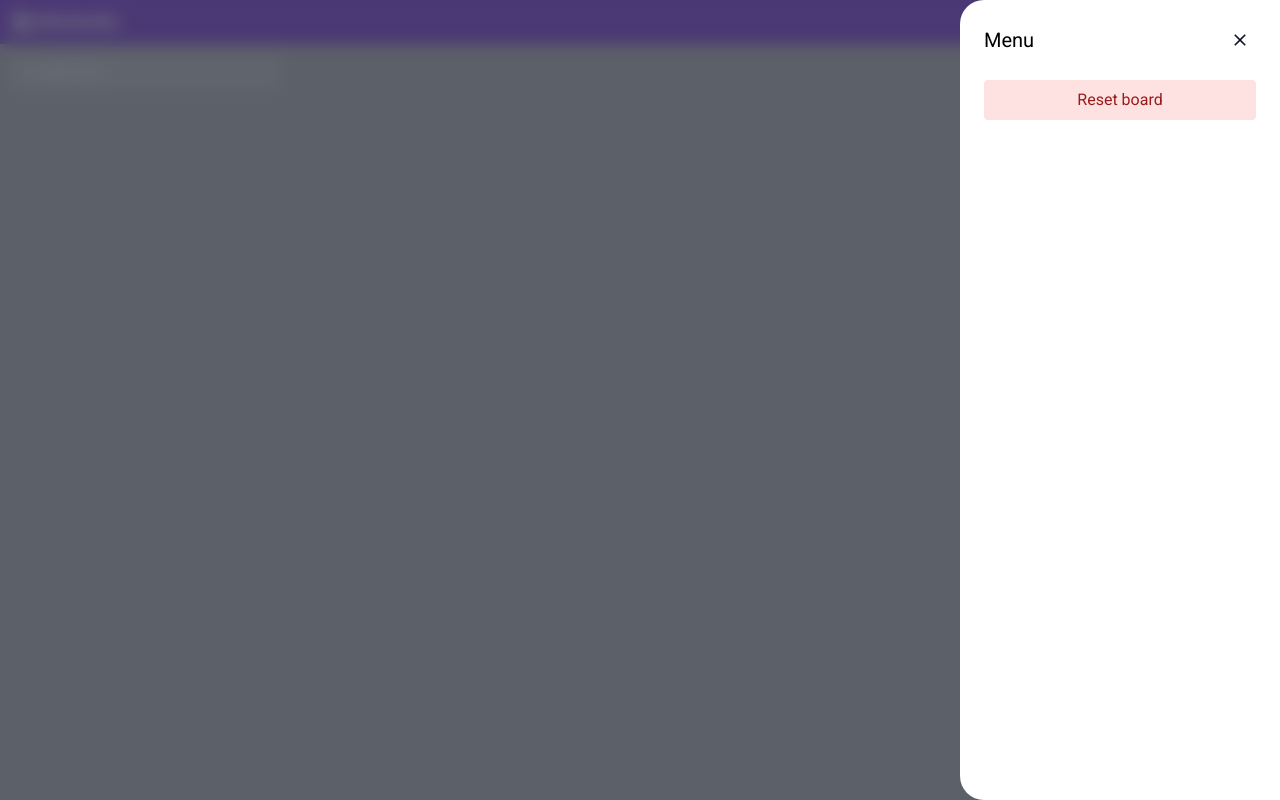
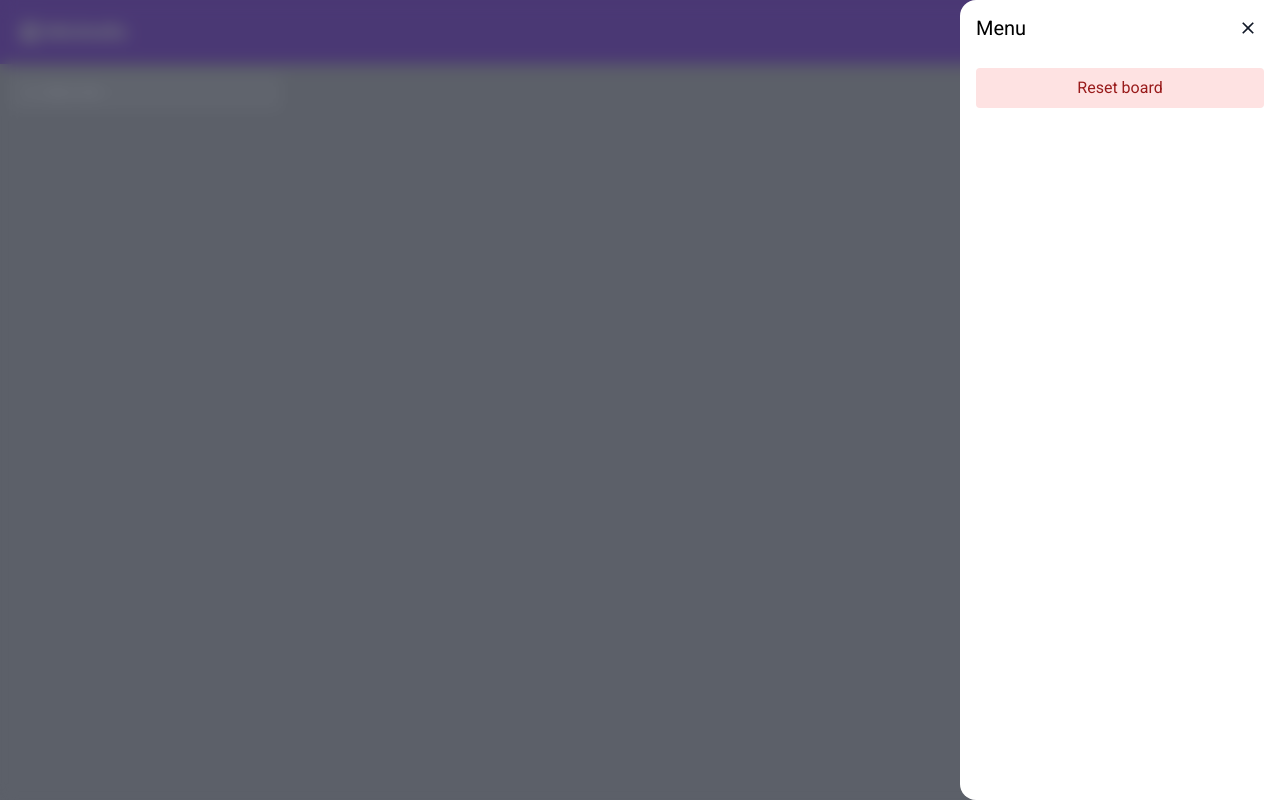
Before and after one commit to grech-ca/minitrello, a React (Create React App) app: page / in a window 1280 px wide. Both pictures are taken after a click on the button 1256 px from the left and 22 px from the top of the page. Built offline with nearby package versions, Linux system fonts and the light colour scheme.

Commit message:
Update AppDrawer styles

```diff
--- a/src/components/board/AppDrawer/index.tsx
+++ b/src/components/board/AppDrawer/index.tsx
@@ -54,7 +54,7 @@ export const AppDrawer = () => {
               leaveFrom="translate-x-0 opacity-100 blur-0"
               leaveTo="translate-x-full opacity-0 blur-2xl"
             >
-              <Dialog.Panel className="fixed inset-y-0 right-0 p-6 rounded-l-3xl bg-white w-4/5 max-w-xs grid gap-y-6 content-start">
+              <Dialog.Panel className="fixed inset-y-0 right-0 px-4 py-3 rounded-l-2xl bg-white w-4/5 max-w-xs grid gap-y-6 content-start">
                 <div className="flex justify-between items-center">
                   <div className="text-xl">Menu</div>
                   <button
--- a/src/components/layout/Header/styles.ts
+++ b/src/components/layout/Header/styles.ts
@@ -4,8 +4,7 @@ import { MdLeaderboard } from 'react-icons/md';
 import { Button } from 'components/common';
 
 export const StyledHeader = styled.header(({ theme }) => ({
-  height: 44,
-  padding: '6px 8px',
+  padding: '12px 16px',
   display: 'flex',
   alignItems: 'center',
   background: theme.colors.primary,
```
